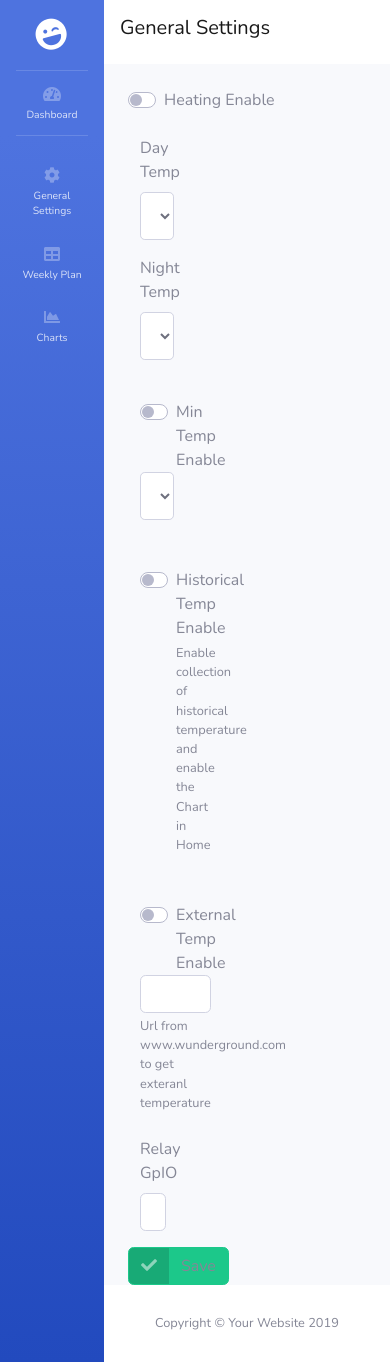
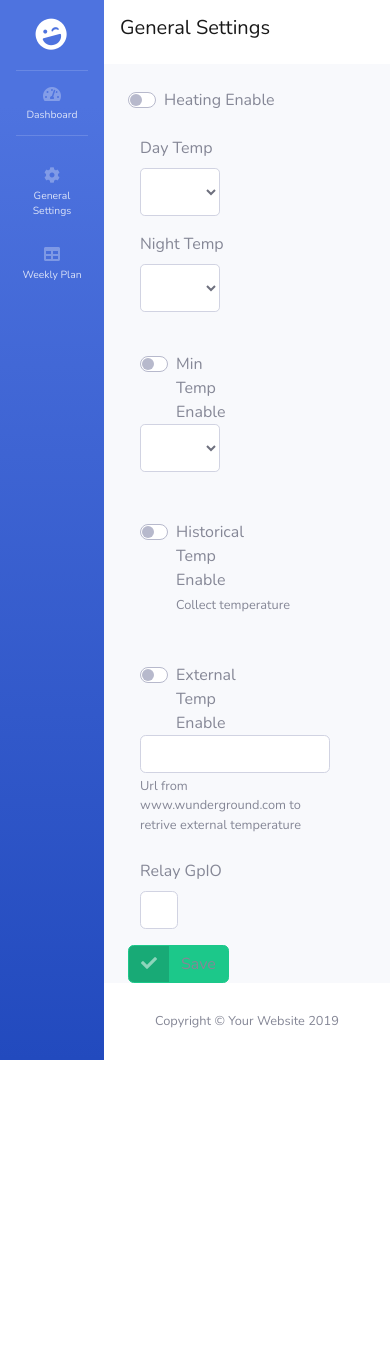
Before and after one commit to absinth84/flaskheat, a Flask app: template templates/generalsettings.html in a window 390 px wide. After the commit the page ends 1060 px from the top, so only its background shows below. Run offline with Flask 2, Linux system fonts and the light colour scheme; the template is opened without the code that fills it, so the values that code supplies are empty; some libraries are stand-ins or nearby versions.

Commit message:
Mobile fixes

```diff
--- a/server.py
+++ b/server.py
@@ -1,6 +1,7 @@
 from flask import Flask, escape, request, render_template, redirect
 import redis_connector
 import string
+import datetime
 
 
 
@@ -11,6 +12,7 @@ app.config["TEMPLATES_AUTO_RELOAD"] = True
 redisPrefix = "flaskheat"
 days = ['mon','tue','wed','thu','fri','sat','sun']
 samples = 280
+interval = 5
 
 
 @app.route('/')
@@ -122,9 +124,6 @@ def generalsettings():
         data = request.form
         print(data)
 
-
-
-
         #Save settings
         try:
 
--- a/templates/generalsettings.html
+++ b/templates/generalsettings.html
@@ -67,12 +67,6 @@
           <span>Weekly Plan</span></a>
       </li>
 
-      <!-- Nav Item - Charts -->
-      <li class="nav-item">
-        <a class="nav-link" href="charts">
-          <i class="fas fa-fw fa-chart-area"></i>
-          <span>Charts</span></a>
-      </li>
 
 
       <!-- Divider -->
@@ -113,10 +107,10 @@
               <label class="custom-control-label" for="enableSwitch">Heating Enable</label>
             </div>
             <br>
-            <div class="col-3">
+            <div class="col-6">
               <div class="form-group">
                 <label for="formControlDayTemp">Day Temp</label>
-                <select class="form-control form-control-lg" id="formControlDayTemp" name="formControlDayTemp" style="width:40%">
+                <select class="form-control form-control-lg" id="formControlDayTemp" name="formControlDayTemp" style="width:40%; min-width: 80px;">
                   <option selected>{{generalSettings['dayTemp']}}</option>
                   <option>15</option>
                   <option>16</option>
@@ -135,7 +129,7 @@
 
               <div class="form-group">
                 <label for="formControlNightTemp">Night Temp</label>
-                <select class="form-control form-control-lg" id="formControlNightTemp" name="formControlNightTemp" style="width:40%">
+                <select class="form-control form-control-lg" id="formControlNightTemp" name="formControlNightTemp" style="width:40%; min-width: 80px;">
                   <option selected>{{generalSettings['nightTemp']}}</option>
                   <option>15</option>
                   <option>16</option>
@@ -159,7 +153,7 @@
                   <input type="checkbox" class="custom-control-input" id="enableMinTempSwitch" name="enableMinTempSwitch" value="true" {{generalSettings['enableMinTemp']}}>
                   <label class="custom-control-label" for="enableMinTempSwitch">Min Temp Enable</label>
                 </div>
-                <select class="form-control form-control-lg" id="formControlMinTemp" name="formControlMinTemp" style="width:40%">
+                <select class="form-control form-control-lg" id="formControlMinTemp" name="formControlMinTemp" style="width:40%; min-width: 80px;">
                   <option selected>{{generalSettings['minTemp']}}</option>
                   <option>10</option>
                   <option>11</option>
@@ -176,7 +170,7 @@
                 <div class="custom-control custom-switch">
                     <input type="checkbox" class="custom-control-input" id="enableHistoricalDataSwitch" name="enableHistoricalDataSwitch" value="true" {{generalSettings['enableHistoricalData']}}>
                     <label class="custom-control-label" for="enableHistoricalDataSwitch">Historical Temp Enable</label>
-                  <small  class="form-text text-muted" style="width:200%">Enable collection of historical temperature and enable the Chart in Home</small>
+                  <small  class="form-text text-muted" style="width:200%; min-width: 100px;">Collect temperature</small>
                 </div>
                 <br>
                 <br>
@@ -185,7 +179,7 @@
                   <label class="custom-control-label" for="enableExtTempSwitch">External Temp Enable</label>
                 </div>
                 <input class="form-control" id="extTempUrl" name="extTempUrl" value="{{generalSettings['extTempUrl']}}" style="width:200%">
-                <small  class="form-text text-muted" style="width:200%">Url from www.wunderground.com to get exteranl temperature</small>
+                <small  class="form-text text-muted" style="width:200%">Url from www.wunderground.com to retrive external temperature</small>
                 <br>
                 <div class="form-group">
                   <label for="exampleInputEmail1">Relay GpIO</label>
--- a/templates/weeklyplan.html
+++ b/templates/weeklyplan.html
@@ -65,12 +65,6 @@
           <span>Weekly Plan</span></a>
       </li>
 
-     <!-- Nav Item - Charts -->
-     <li class="nav-item">
-      <a class="nav-link" href="charts">
-        <i class="fas fa-fw fa-chart-area"></i>
-        <span>Charts</span></a>
-    </li>
 
 
       <!-- Divider -->
```
Also changed, not shown: templates/home.html (+15 -21 lines).
